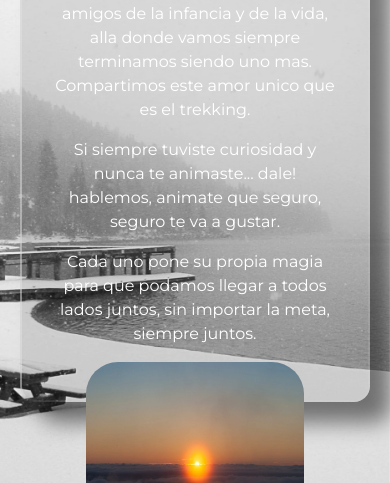
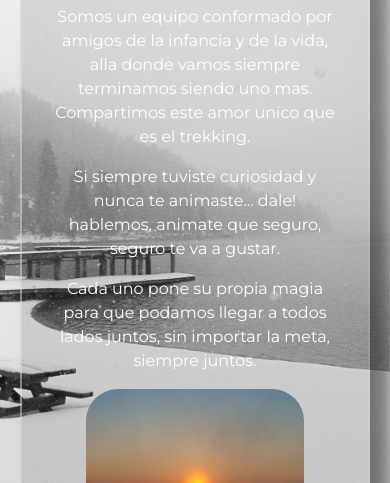
Before and after one commit to facundoheredia/CoderHouse_Desarrollo_Web, a website: page PreEntrega3+Heredia/pages/sobre.html in a window 390 px wide. Shown: the part 291-774 px from the top of the page. Drawn offline with nearby package versions, Linux system fonts and the light colour scheme.

Commit message:
correjido error en media pagina sobre

```diff
--- a/PreEntrega3+Heredia/scss/_media/_media.scss
+++ b/PreEntrega3+Heredia/scss/_media/_media.scss
@@ -28,10 +28,29 @@
       }
     }
   }
+  #mainSobre {
+    height: 110vh;
+    div {
+      div {
+        div {
+          div {
+            div {
+              .h-100 {
+                img {
+                  height: 200px !important;
+                }
+              }
+            }
+          }
+        }
+      }
+    }
+  }
 }
 
 @media screen and (max-width: 767.98px) {
   #mainSobre {
+    height: 110vh;
     div {
       div {
         div {
@@ -99,6 +118,7 @@
     }
   }
   #mainSobre {
+    height: 110vh;
     div {
       div {
         div {
@@ -176,6 +196,7 @@
 
 @media screen and (max-width: 1199.98px) {
   #mainSobre {
+    height: 110vh;
     div {
       div {
         div {
```
Also changed, not shown: PreEntrega3+Heredia/index.html (+1 -1 lines), PreEntrega3+Heredia/css/style.css.
